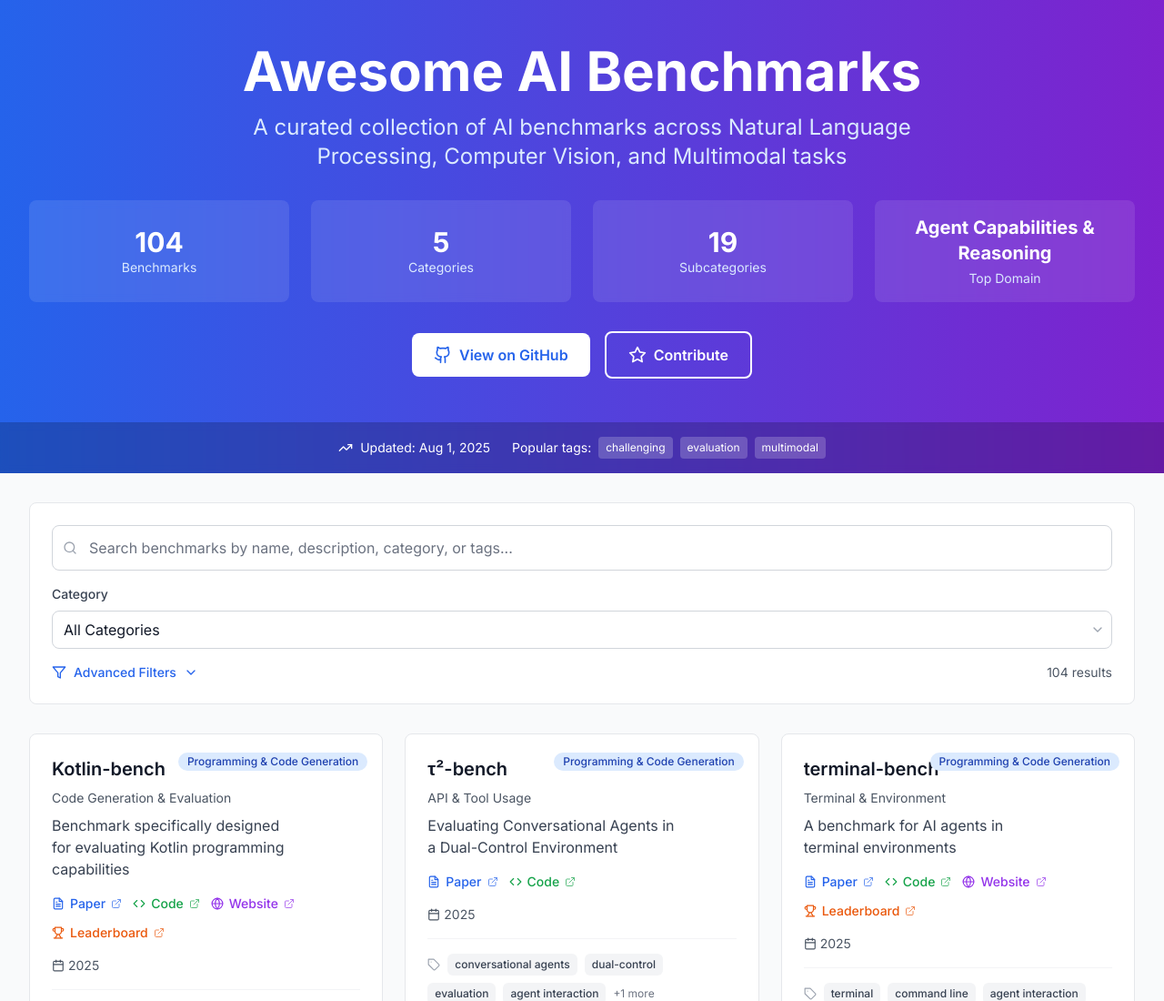
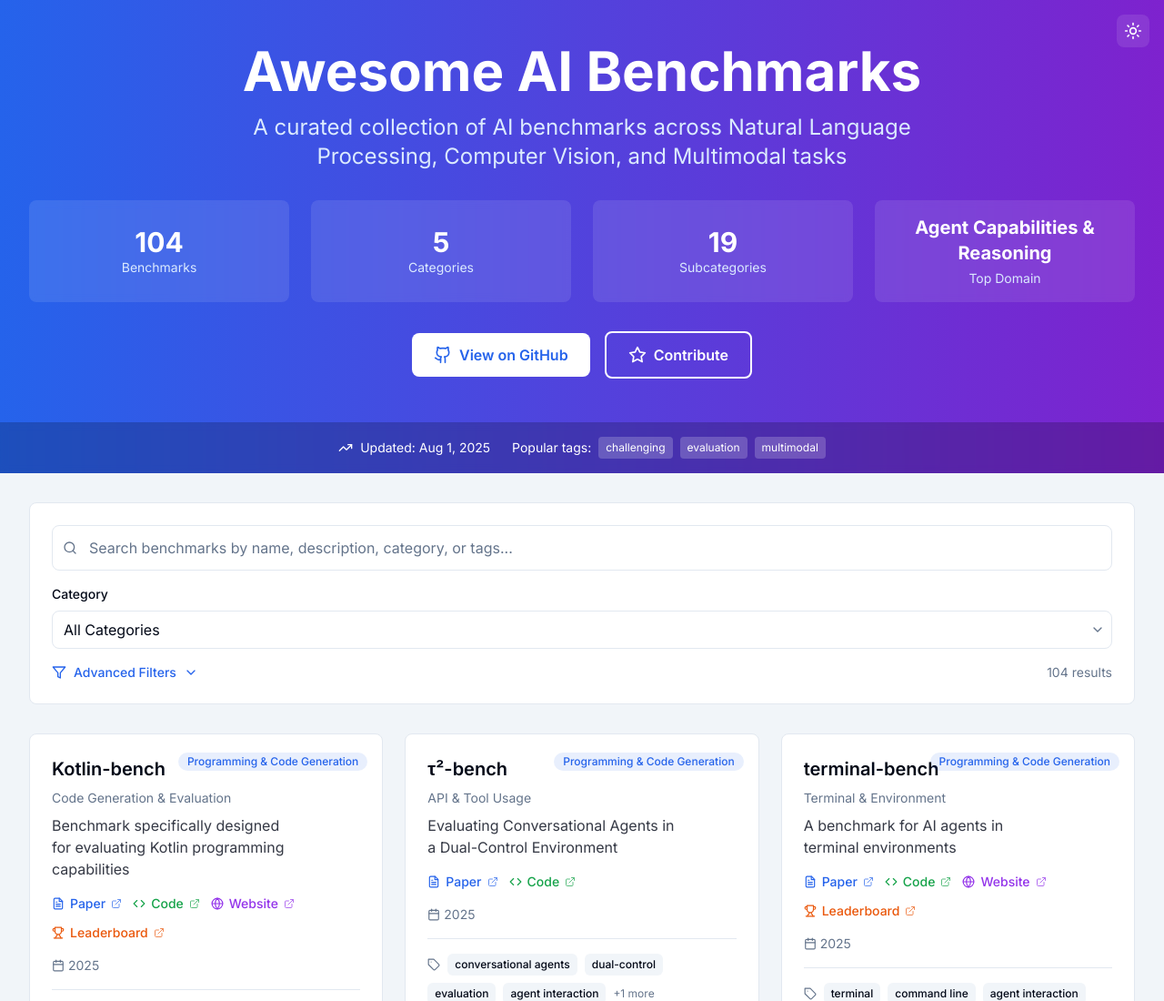
Before and after one commit to panilya/awesome-ai-benchmarks, a Next.js app in the folder website/: page / in a window 1280 px wide. Shown: the top 1100 px of the page at 91% size. Built offline with nearby package versions, Linux system fonts and the light colour scheme.

Commit message:
Added theme toggle

```diff
--- a/website/src/app/layout.tsx
+++ b/website/src/app/layout.tsx
@@ -1,6 +1,7 @@
 import type { Metadata } from 'next';
 import { Inter } from 'next/font/google';
 import './globals.css';
+import { ThemeProvider } from '@/components/ThemeProvider';
 
 const inter = Inter({
   subsets: ['latin'],
@@ -102,7 +103,7 @@ export default async function RootLayout({
   const categories = await getCategories();
 
   return (
-    <html lang="en" className={inter.variable}>
+    <html lang="en" className={`${inter.variable}`}>
       <head>
         <link rel="icon" href="/favicon.ico" />
         <link rel="apple-touch-icon" sizes="180x180" href="/apple-touch-icon.png" />
@@ -138,10 +139,12 @@ export default async function RootLayout({
           src="//gc.zgo.at/count.js"
         />
       </head>
-      <body className={`${inter.className} antialiased bg-gray-50 dark:bg-gray-900`}>
-        <div className="min-h-screen flex flex-col">
-          {children}
-        </div>
+      <body className={`${inter.className} antialiased bg-secondary text-secondary-foreground`}>
+        <ThemeProvider>
+          <div className="min-h-screen flex flex-col">
+            {children}
+          </div>
+        </ThemeProvider>
       </body>
     </html>
   );
--- a/website/src/components/BenchmarkCard.tsx
+++ b/website/src/components/BenchmarkCard.tsx
@@ -10,23 +10,23 @@ interface BenchmarkCardProps {
 
 export default function BenchmarkCard({ benchmark }: BenchmarkCardProps) {
   return (
-    <div className="group relative bg-white dark:bg-gray-900 rounded-lg border border-gray-200 dark:border-gray-700 p-6 hover:shadow-lg transition-all duration-200 hover:border-blue-300 dark:hover:border-blue-700">
+    <div className="group relative bg-card rounded-lg border border-border p-6 hover:shadow-lg transition-all duration-200 hover:border-primary/50">
       {/* Category Badge */}
       <div className="absolute top-4 right-4">
-        <span className="inline-flex items-center px-2.5 py-0.5 rounded-full text-xs font-medium bg-blue-100 text-blue-800 dark:bg-blue-900 dark:text-blue-200">
+        <span className="inline-flex items-center px-2.5 py-0.5 rounded-full text-xs font-medium bg-primary/10 text-primary">
           {benchmark.category}
         </span>
       </div>
 
       {/* Header */}
       <div className="mb-4 pr-16">
-        <h3 className="text-xl font-semibold text-gray-900 dark:text-white mb-2 line-clamp-1">
+        <h3 className="text-xl font-semibold text-card-foreground mb-2 line-clamp-1">
           {benchmark.name}
         </h3>
-        <p className="text-sm text-gray-600 dark:text-gray-400 mb-2">
+        <p className="text-sm text-muted-foreground mb-2">
           {benchmark.subcategory}
         </p>
-        <p className="text-gray-700 dark:text-gray-300 line-clamp-3">
+        <p className="text-card-foreground/80 line-clamp-3">
           {truncateText(benchmark.description, 150)}
         </p>
       </div>
@@ -37,7 +37,7 @@ export default function BenchmarkCard({ benchmark }: BenchmarkCardProps) {
           href={benchmark.paper}
           target="_blank"
           rel="noopener noreferrer"
-          className="inline-flex items-center gap-1.5 text-sm text-blue-600 hover:text-blue-800 dark:text-blue-400 dark:hover:text-blue-300 font-medium transition-colors"
+          className="inline-flex items-center gap-1.5 text-sm text-primary hover:text-primary/80 font-medium transition-colors"
         >
           <FileText size={14} />
           Paper
@@ -49,7 +49,7 @@ export default function BenchmarkCard({ benchmark }: BenchmarkCardProps) {
             href={benchmark.code}
             target="_blank"
             rel="noopener noreferrer"
-            className="inline-flex items-center gap-1.5 text-sm text-green-600 hover:text-green-800 dark:text-green-400 dark:hover:text-green-300 font-medium transition-colors"
+            className="inline-flex items-center gap-1.5 text-sm text-green-600 hover:text-green-700 dark:text-green-400 dark:hover:text-green-300 font-medium transition-colors"
           >
             <Code size={14} />
             Code
@@ -62,7 +62,7 @@ export default function BenchmarkCard({ benchmark }: BenchmarkCardProps) {
             href={benchmark.website}
             target="_blank"
             rel="noopener noreferrer"
-            className="inline-flex items-center gap-1.5 text-sm text-purple-600 hover:text-purple-800 dark:text-purple-400 dark:hover:text-purple-300 font-medium transition-colors"
+            className="inline-flex items-center gap-1.5 text-sm text-purple-600 hover:text-purple-700 dark:text-purple-400 dark:hover:text-purple-300 font-medium transition-colors"
           >
             <Globe size={14} />
             Website
@@ -75,7 +75,7 @@ export default function BenchmarkCard({ benchmark }: BenchmarkCardProps) {
             href={benchmark.leaderboard}
             target="_blank"
             rel="noopener noreferrer"
-            className="inline-flex items-center gap-1.5 text-sm text-orange-600 hover:text-orange-800 dark:text-orange-400 dark:hover:text-orange-300 font-medium transition-colors"
+            className="inline-flex items-center gap-1.5 text-sm text-orange-600 hover:text-orange-700 dark:text-orange-400 dark:hover:text-orange-300 font-medium transition-colors"
           >
             <Trophy size={14} />
             Leaderboard
@@ -87,13 +87,13 @@ export default function BenchmarkCard({ benchmark }: BenchmarkCardProps) {
       {/* Metadata */}
       <div className="flex items-center justify-between">
         <div className="flex items-center gap-4">
-          <div className="flex items-center gap-1 text-sm text-gray-600 dark:text-gray-400">
+          <div className="flex items-center gap-1 text-sm text-muted-foreground">
             <Calendar size={14} />
             {benchmark.year}
           </div>
 
           {benchmark.metrics && benchmark.metrics.length > 0 && (
-            <div className="text-sm text-gray-600 dark:text-gray-400">
+            <div className="text-sm text-muted-foreground">
               Metrics: {benchmark.metrics.slice(0, 2).join(', ')}
               {benchmark.metrics.length > 2 && '...'}
             </div>
@@ -103,19 +103,19 @@ export default function BenchmarkCard({ benchmark }: BenchmarkCardProps) {
 
       {/* Tags */}
       {benchmark.tags && benchmark.tags.length > 0 && (
-        <div className="mt-4 pt-4 border-t border-gray-100 dark:border-gray-800">
+        <div className="mt-4 pt-4 border-t border-border">
           <div className="flex items-center gap-2 flex-wrap">
-            <Tag size={14} className="text-gray-400" />
+            <Tag size={14} className="text-muted-foreground" />
             {benchmark.tags.slice(0, 4).map((tag) => (
               <span
                 key={tag}
-                className="inline-flex items-center px-2 py-1 rounded-md text-xs font-medium bg-gray-100 text-gray-700 dark:bg-gray-800 dark:text-gray-300"
+                className="inline-flex items-center px-2 py-1 rounded-md text-xs font-medium bg-secondary text-secondary-foreground"
               >
                 {tag}
               </span>
             ))}
             {benchmark.tags.length > 4 && (
-              <span className="text-xs text-gray-500 dark:text-gray-400">
+              <span className="text-xs text-muted-foreground">
                 +{benchmark.tags.length - 4} more
               </span>
             )}
--- a/website/src/components/Header.tsx
+++ b/website/src/components/Header.tsx
@@ -2,6 +2,7 @@
 
 import { Github, Star, TrendingUp } from 'lucide-react';
 import { BenchmarkStats } from '@/lib/benchmark-types';
+import ThemeToggle from './ThemeToggle';
 
 interface HeaderProps {
   stats: BenchmarkStats;
@@ -9,7 +10,12 @@ interface HeaderProps {
 
 export default function Header({ stats }: HeaderProps) {
   return (
-    <header className="bg-gradient-to-r from-blue-600 to-purple-700 text-white">
+    <header className="bg-gradient-to-r from-blue-600 to-purple-700 text-white relative">
+      {/* Theme Toggle - Top Right */}
+      <div className="absolute top-4 right-4 z-10">
+        <ThemeToggle />
+      </div>
+
       <div className="max-w-7xl mx-auto px-4 sm:px-6 lg:px-8 py-12">
         <div className="text-center">
           <h1 className="text-4xl md:text-6xl font-bold mb-4">
--- a/website/src/components/SearchFilter.tsx
+++ b/website/src/components/SearchFilter.tsx
@@ -87,16 +87,16 @@ export default function SearchFilter({
   const availableSubcategories = selectedCategory?.subcategories || [];
 
   return (
-    <div className="bg-white dark:bg-gray-900 rounded-lg border border-gray-200 dark:border-gray-700 p-6 mb-8">
+    <div className="bg-card rounded-lg border border-border p-6 mb-8">
       {/* Search Bar */}
       <div className="relative mb-4">
-        <Search className="absolute left-3 top-1/2 transform -translate-y-1/2 h-4 w-4 text-gray-400" />
+        <Search className="absolute left-3 top-1/2 transform -translate-y-1/2 h-4 w-4 text-muted-foreground" />
         <input
           type="text"
           placeholder="Search benchmarks by name, description, category, or tags..."
           value={filters.search || ''}
           onChange={(e) => handleSearchChange(e.target.value)}
-          className="w-full pl-10 pr-4 py-3 border border-gray-300 dark:border-gray-600 rounded-lg focus:ring-2 focus:ring-blue-500 focus:border-transparent bg-white dark:bg-gray-800 text-gray-900 dark:text-white placeholder-gray-500 dark:placeholder-gray-400"
+          className="w-full pl-10 pr-4 py-3 border border-input rounded-lg focus:ring-2 focus:ring-ring focus:border-transparent bg-background text-foreground placeholder-muted-foreground"
         />
       </div>
 
@@ -104,14 +104,14 @@ export default function SearchFilter({
       <div className="flex flex-wrap gap-4 mb-4">
         {/* Category Filter */}
         <div className="flex-1 min-w-48">
-          <label className="block text-sm font-medium text-gray-700 dark:text-gray-300 mb-2">
+          <label className="block text-sm font-medium text-foreground mb-2">
             Category
           </label>
           <div className="relative">
             <select
               value={filters.category || 'all'}
               onChange={(e) => handleCategoryChange(e.target.value)}
-              className="w-full appearance-none bg-white dark:bg-gray-800 border border-gray-300 dark:border-gray-600 rounded-lg px-3 py-2 pr-8 focus:ring-2 focus:ring-blue-500 focus:border-transparent text-gray-900 dark:text-white"
+              className="w-full appearance-none bg-background border border-input rounded-lg px-3 py-2 pr-8 focus:ring-2 focus:ring-ring focus:border-transparent text-foreground"
             >
               <option value="all">All Categories</option>
               {categories.map((category) => (
@@ -120,21 +120,21 @@ export default function SearchFilter({
                 </option>
               ))}
             </select>
-            <ChevronDown className="absolute right-2 top-1/2 transform -translate-y-1/2 h-4 w-4 text-gray-400 pointer-events-none" />
+            <ChevronDown className="absolute right-2 top-1/2 transform -translate-y-1/2 h-4 w-4 text-muted-foreground pointer-events-none" />
           </div>
         </div>
 
         {/* Subcategory Filter */}
         {selectedCategory && (
           <div className="flex-1 min-w-48">
-            <label className="block text-sm font-medium text-gray-700 dark:text-gray-300 mb-2">
+            <label className="block text-sm font-medium text-foreground mb-2">
               Subcategory
             </label>
             <div className="relative">
               <select
                 value={filters.subcategory || 'all'}
                 onChange={(e) => handleSubcategoryChange(e.target.value)}
-                className="w-full appearance-none bg-white dark:bg-gray-800 border border-gray-300 dark:border-gray-600 rounded-lg px-3 py-2 pr-8 focus:ring-2 focus:ring-blue-500 focus:border-transparent text-gray-900 dark:text-white"
+                className="w-full appearance-none bg-background border border-input rounded-lg px-3 py-2 pr-8 focus:ring-2 focus:ring-ring focus:border-transparent text-foreground"
               >
                 <option value="all">All Subcategories</option>
                 {availableSubcategories.map((subcategory) => (
@@ -143,7 +143,7 @@ export default function SearchFilter({
                   </option>
                 ))}
               </select>
-              <ChevronDown className="absolute right-2 top-1/2 transform -translate-y-1/2 h-4 w-4 text-gray-400 pointer-events-none" />
+              <ChevronDown className="absolute right-2 top-1/2 transform -translate-y-1/2 h-4 w-4 text-muted-foreground pointer-events-none" />
             </div>
           </div>
         )}
@@ -164,7 +164,7 @@ export default function SearchFilter({
         </button>
 
         <div className="flex items-center gap-4">
-          <span className="text-sm text-gray-600 dark:text-gray-400">
+          <span className="text-sm text-muted-foreground">
             {totalResults} result{totalResults !== 1 ? 's' : ''}
           </span>
 
@@ -199,12 +199,12 @@ export default function SearchFilter({
                   onChange={(e) => handleYearRangeChange([parseInt(e.target.value), localYearRange[1]])}
                   className="w-full h-2 bg-gray-200 rounded-lg appearance-none cursor-pointer dark:bg-gray-700 slider"
                 />
-                <div className="flex justify-between text-xs text-gray-500 mt-1">
+                <div className="flex justify-between text-xs text-muted-foreground mt-1">
                   <span>{yearRange[0]}</span>
                   <span>{yearRange[1]}</span>
                 </div>
               </div>
-              <div className="flex items-center gap-2 text-sm text-gray-600 dark:text-gray-400">
+              <div className="flex items-center gap-2 text-sm text-muted-foreground">
                 <span>{localYearRange[0]}</span>
                 <span>-</span>
                 <span>{localYearRange[1]}</span>
@@ -226,7 +226,7 @@ export default function SearchFilter({
                   className="rounded border-gray-300 text-blue-600 focus:ring-blue-500"
                 />
                 <Code size={16} className="text-green-600" />
-                <span className="text-sm text-gray-700 dark:text-gray-300">Has Code</span>
+                <span className="text-sm text-foreground">Has Code</span>
               </label>
 
               <label className="flex items-center gap-2 cursor-pointer">
@@ -237,7 +237,7 @@ export default function SearchFilter({
                   className="rounded border-gray-300 text-blue-600 focus:ring-blue-500"
                 />
                 <Globe size={16} className="text-purple-600" />
-                <span className="text-sm text-gray-700 dark:text-gray-300">Has Website</span>
+                <span className="text-sm text-foreground">Has Website</span>
               </label>
             </div>
           </div>
@@ -258,7 +258,7 @@ export default function SearchFilter({
                       className={`px-3 py-1 rounded-full text-xs font-medium transition-colors ${
                         isSelected
                           ? 'bg-blue-100 text-blue-800 dark:bg-blue-900 dark:text-blue-200'
-                          : 'bg-gray-100 text-gray-700 hover:bg-gray-200 dark:bg-gray-800 dark:text-gray-300 dark:hover:bg-gray-700'
+                          : 'bg-secondary text-secondary-foreground hover:bg-secondary/80'
                       }`}
                     >
                       {tag}
@@ -266,7 +266,7 @@ export default function SearchFilter({
                   );
                 })}
                 {allTags.length > 20 && (
-                  <span className="text-xs text-gray-500 dark:text-gray-400 px-2 py-1">
+                  <span className="text-xs text-muted-foreground px-2 py-1">
                     +{allTags.length - 20} more...
                   </span>
                 )}
--- /dev/null
+++ b/website/src/components/ThemeProvider.tsx
@@ -0,0 +1,63 @@
+'use client';
+
+import { createContext, useContext, useEffect, useState } from 'react';
+
+type Theme = 'light' | 'dark';
+
+interface ThemeContextType {
+  theme: Theme;
+  toggleTheme: () => void;
+}
+
+const ThemeContext = createContext<ThemeContextType | undefined>(undefined);
+
+export function ThemeProvider({ children }: { children: React.ReactNode }) {
+  const [theme, setTheme] = useState<Theme>('light');
+  const [mounted, setMounted] = useState(false);
+
+  // Initialize theme from localStorage or system preference
+  useEffect(() => {
+    const savedTheme = localStorage.getItem('theme') as Theme;
+    const systemTheme = window.matchMedia('(prefers-color-scheme: dark)').matches ? 'dark' : 'light';
+    const initialTheme = savedTheme || systemTheme;
+
+    setTheme(initialTheme);
+    setMounted(true);
+  }, []);
+
+  // Apply theme to document
+  useEffect(() => {
+    if (mounted) {
+      const root = document.documentElement;
+      if (theme === 'dark') {
+        root.classList.add('dark');
+      } else {
+        root.classList.remove('dark');
+      }
+      localStorage.setItem('theme', theme);
+    }
+  }, [theme, mounted]);
+
+  const toggleTheme = () => {
+    setTheme(prev => prev === 'light' ? 'dark' : 'light');
+  };
+
+  // Prevent hydration mismatch
+  if (!mounted) {
+    return <>{children}</>;
+  }
+
+  return (
+    <ThemeContext.Provider value={{ theme, toggleTheme }}>
+      {children}
+    </ThemeContext.Provider>
+  );
+}
+
+export function useTheme() {
+  const context = useContext(ThemeContext);
+  if (context === undefined) {
+    throw new Error('useTheme must be used within a ThemeProvider');
+  }
+  return context;
+}
--- /dev/null
+++ b/website/src/components/ThemeToggle.tsx
@@ -0,0 +1,34 @@
+'use client';
+
+import { Moon, Sun } from 'lucide-react';
+import { useTheme } from './ThemeProvider';
+
+export default function ThemeToggle() {
+  const { theme, toggleTheme } = useTheme();
+
+  return (
+    <button
+      onClick={toggleTheme}
+      className="relative p-2 rounded-lg bg-white/10 hover:bg-white/20 backdrop-blur-sm transition-all duration-200 group"
+      aria-label={`Switch to ${theme === 'light' ? 'dark' : 'light'} mode`}
+      title={`Switch to ${theme === 'light' ? 'dark' : 'light'} mode`}
+    >
+      <div className="relative w-5 h-5">
+        <Sun
+          className={`absolute inset-0 w-5 h-5 text-white transition-all duration-300 ${
+            theme === 'light'
+              ? 'opacity-100 rotate-0 scale-100'
+              : 'opacity-0 rotate-90 scale-0'
+          }`}
+        />
+        <Moon
+          className={`absolute inset-0 w-5 h-5 text-white transition-all duration-300 ${
+            theme === 'dark'
+              ? 'opacity-100 rotate-0 scale-100'
+              : 'opacity-0 -rotate-90 scale-0'
+          }`}
+        />
+      </div>
+    </button>
+  );
+}
--- a/website/tailwind.config.js
+++ b/website/tailwind.config.js
@@ -1,5 +1,6 @@
 /** @type {import('tailwindcss').Config} */
 module.exports = {
+  darkMode: 'class',
   content: [
     './src/pages/**/*.{js,ts,jsx,tsx,mdx}',
     './src/components/**/*.{js,ts,jsx,tsx,mdx}',
```
Also changed, not shown: website/src/app/globals.css (+8 -8 lines), website/src/components/Footer.tsx (+14 -14 lines).
